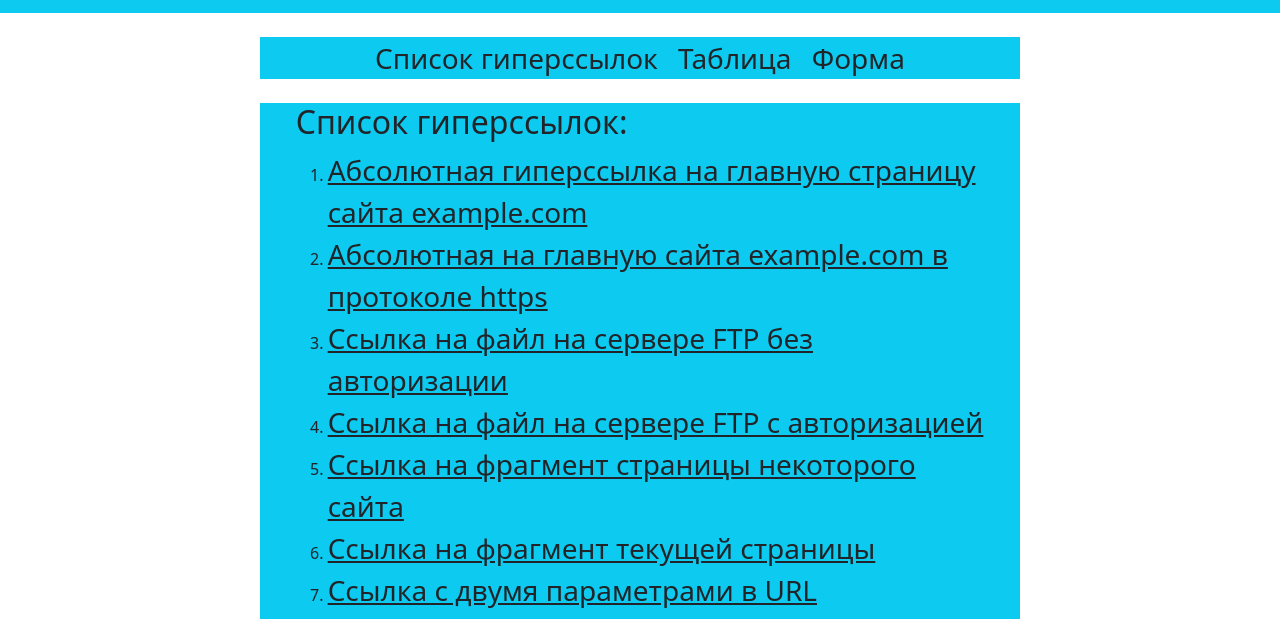
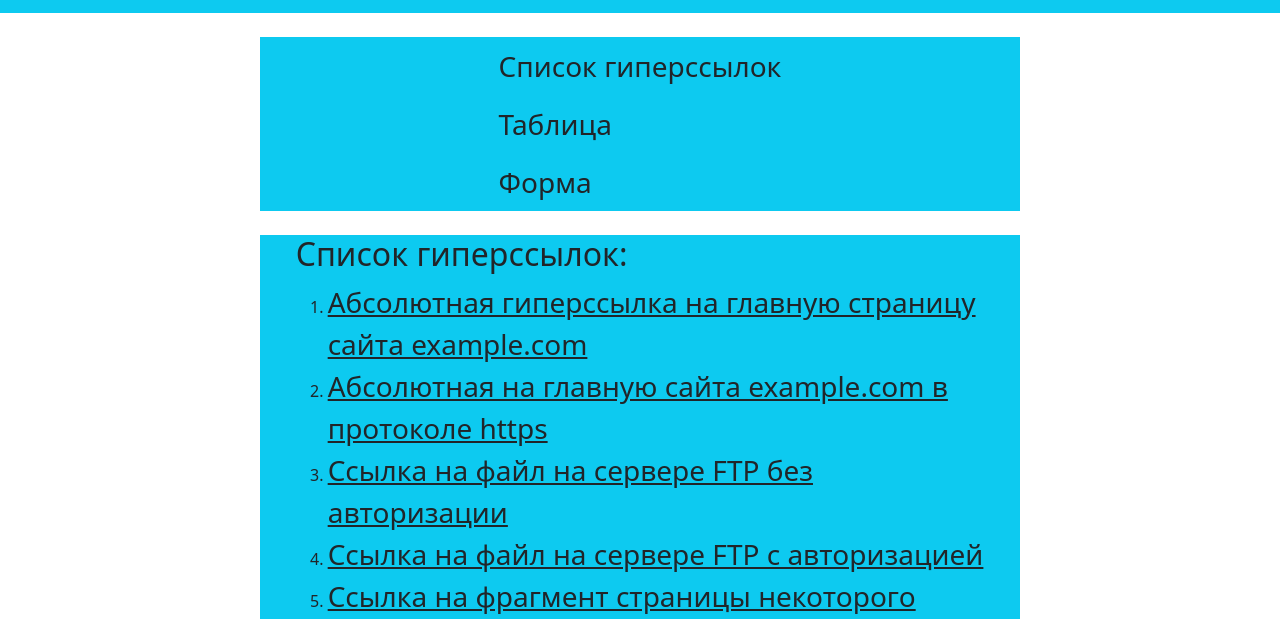
Before and after one commit to AleksandraShmakova/AleksandraShmakova.github.io, a plain HTML site: page lab4/index.html in a window 1280 px wide. Shown: the part 169-788 px from the top of the page. Drawn offline with nearby package versions, Linux system fonts and the light colour scheme.

Commit message:
Update style.css

```diff
--- a/lab4/style.css
+++ b/lab4/style.css
@@ -12,7 +12,7 @@
 }
 
 @media (min-width: 850px) {
-  .header {
+  .menu_list {
     display: flex;
     flex-direction: column;
   }
```
